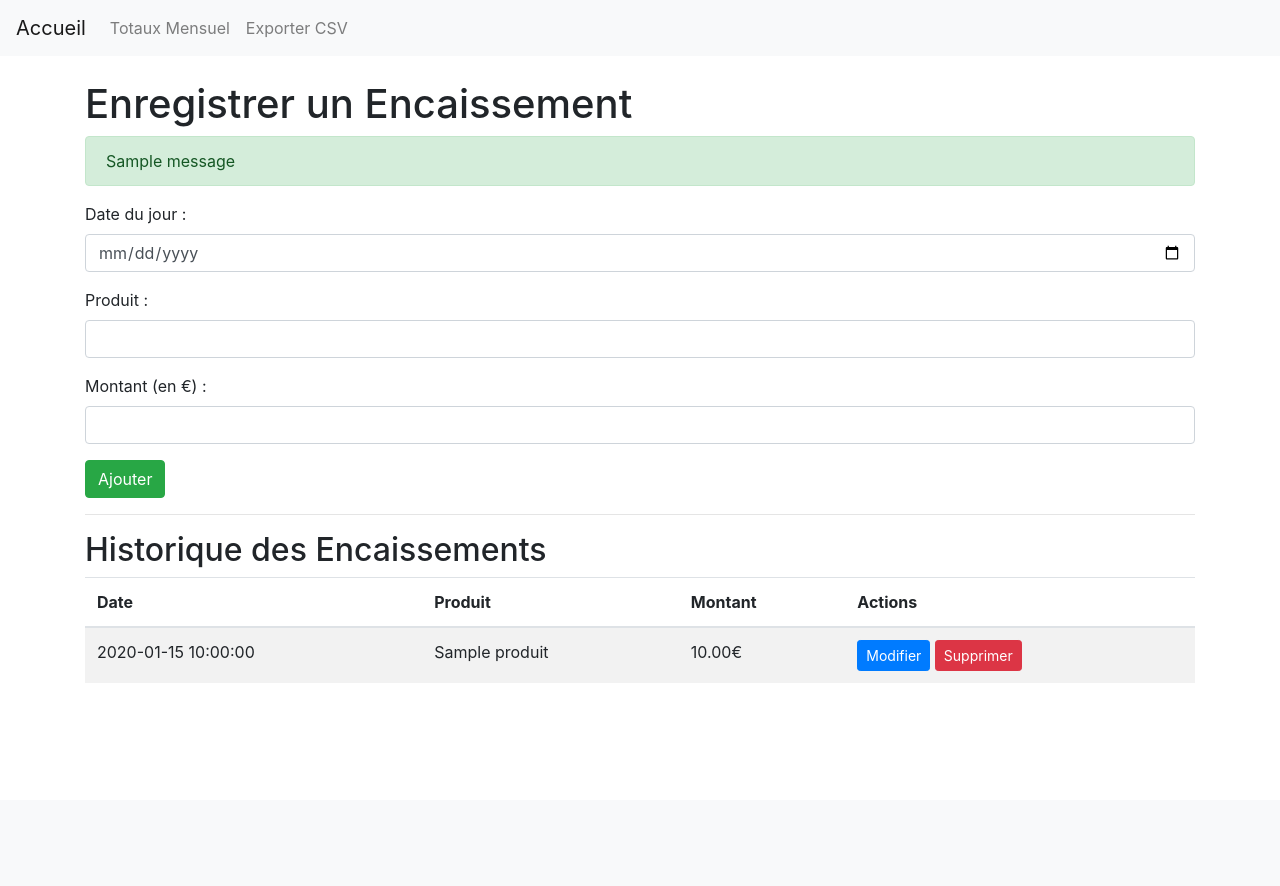
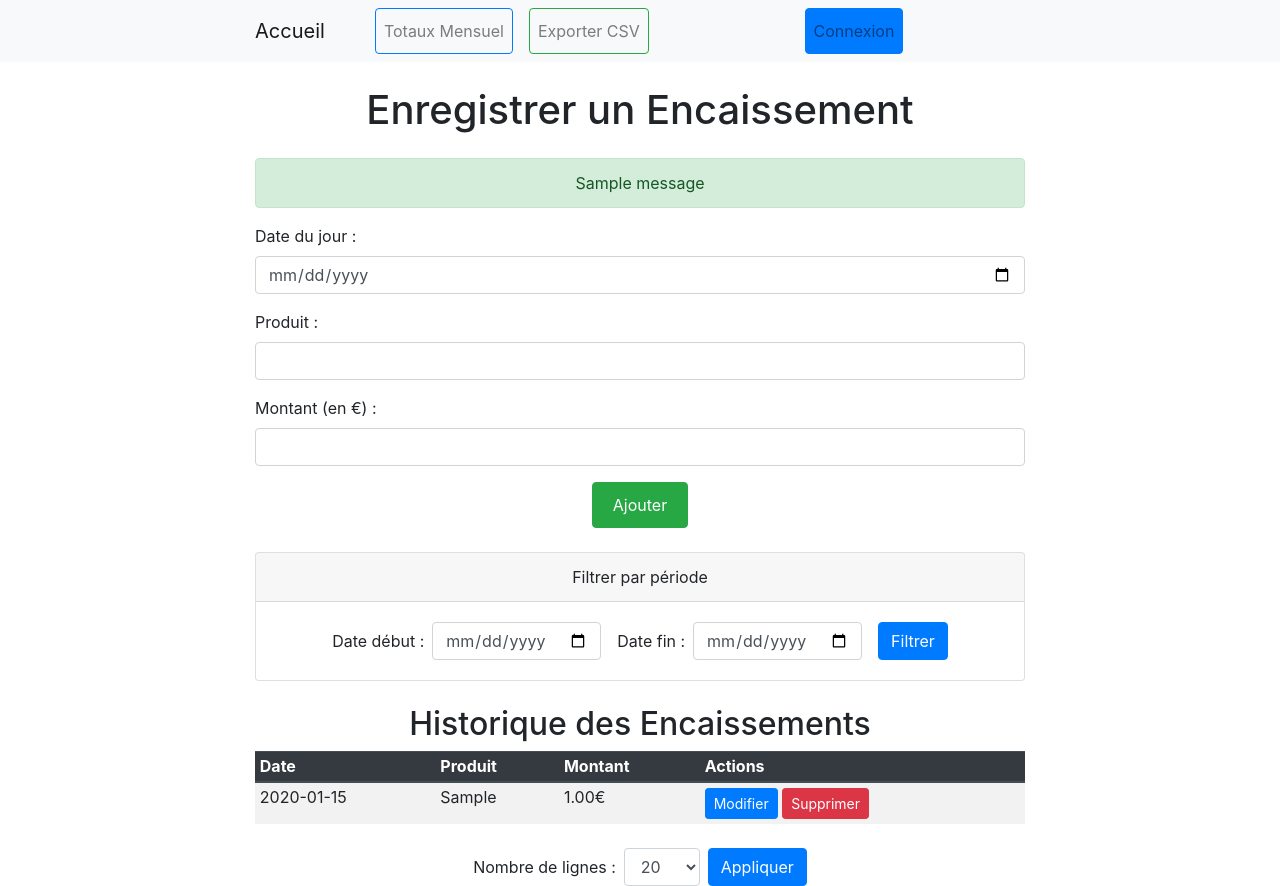
Before and after one commit to OumarFC/app-encaissement, a Flask app: template templates/index.html in a window 1280 px wide. Before the commit the page ends 671 px from the top, so only its background shows below. Run offline with Flask 3, Linux system fonts and the light colour scheme; tables that the repository leaves empty hold one stand-in row (values such as "Sample post"); the template is opened without the code that fills it: values that come from a table or form of the project are taken from there, most other values are stand-ins (such as "Sample title", 1, 10 or a date in 2020); one stand-in notice (Sample message) is shown; some libraries are stand-ins or nearby versions.

Commit message:
Ajout des fonctionnalité et le style

```diff
--- a/app.py
+++ b/app.py
@@ -1,38 +1,56 @@
 import os
-import sqlite3
-from flask import Flask, render_template, request, redirect, url_for, flash, Response
+from flask import Flask, render_template, request, redirect, url_for, flash, session, Response
+from flask_sqlalchemy import SQLAlchemy
 from datetime import date
 import csv
 import io
+from functools import wraps
+import sqlite3
 
 app = Flask(__name__, template_folder="templates")
 app.secret_key = os.environ.get('SECRET_KEY', 'votre_cle_secrete')
 
-DATABASE = 'encaissements.db'
+# Configuration de la base de données
+# Utilisez la variable d'environnement DATABASE_URL pour PostgreSQL,
+# sinon, par défaut, SQLite pour le développement local.
+#app.config['SQLALCHEMY_DATABASE_URI'] = os.environ.get('DATABASE_URL', 'sqlite:///encaissements.db')
+app.config['SQLALCHEMY_DATABASE_URI'] = os.environ.get('DATABASE_URL', 'postgresql://encaissement_user:JwxoKC6AgNPx2GYdjmSo13R0zKacCWRi@dpg-cuqrghdumphs73evdis0-a.oregon-postgres.render.com/encaissement')
+app.config['SQLALCHEMY_TRACK_MODIFICATIONS'] = False
+
+db = SQLAlchemy(app)
+
+class Encaissement(db.Model):
+    id = db.Column(db.Integer, primary_key=True)
+    date = db.Column(db.String(10), nullable=False)  # Format YYYY-MM-DD
+    produit = db.Column(db.String(100), nullable=False)
+    montant = db.Column(db.Float, nullable=False)
+
+
+def login_required(f):
+    @wraps(f)
+    def decorated_function(*args, **kwargs):
+        if not session.get('logged_in'):
+            flash("Veuillez vous connecter", "warning")
+            return redirect(url_for('login'))
+        return f(*args, **kwargs)
+    return decorated_function
 
 def get_db_connection():
-    conn = sqlite3.connect(DATABASE)
-    conn.row_factory = sqlite3.Row  # Accès aux colonnes par nom
+    conn = sqlite3.connect("encaissements.db")
+    conn.row_factory = sqlite3.Row  # Pour accéder aux colonnes par leur nom
     return conn
 
-def init_db():
-    conn = get_db_connection()
-    conn.execute('''
-        CREATE TABLE IF NOT EXISTS encaissements (
-            id INTEGER PRIMARY KEY AUTOINCREMENT,
-            date TEXT NOT NULL,
-            produit TEXT NOT NULL,
-            montant REAL NOT NULL
-        )
-    ''')
-    conn.commit()
-    conn.close()
+# Initialiser la base de données (à faire une seule fois)
+@app.before_request
+def create_tables():
+    db.create_all()
 
 @app.route('/', methods=['GET', 'POST'])
+@login_required
 def index():
     conn = get_db_connection()
     if request.method == 'POST':
-        # Récupération des données du formulaire
+        # Ajout d'un nouvel encaissement
         date_encaissement = request.form['date']
         produit = request.form['produit']
         montant = request.form['montant']
@@ -43,71 +61,102 @@
         conn.commit()
         flash("Encaissement ajouté", "success")
         return redirect(url_for('index'))
-    encaissements = conn.execute('SELECT * FROM encaissements ORDER BY date DESC').fetchall()
+
+    # Pour GET, récupération des paramètres de filtrage (seulement les dates)
+    start_date = request.args.get('start_date', '')
+    end_date = request.args.get('end_date', '')
+    try:
+        limit = int(request.args.get('limit', 20))
+    except ValueError:
+        limit = 20
+
+    # Construction de la requête selon le filtre de dates
+    query = "SELECT * FROM encaissements"
+    params = []
+    conditions = []
+    if start_date:
+        conditions.append("date >= ?")
+        params.append(start_date)
+    if end_date:
+        conditions.append("date <= ?")
+        params.append(end_date)
+    if conditions:
+        query += " WHERE " + " AND ".join(conditions)
+    query += " ORDER BY date DESC LIMIT ?"
+    params.append(limit)
+
+    encaissements = conn.execute(query, tuple(params)).fetchall()
     conn.close()
-    # Date du jour au format YYYY-MM-DD pour le champ date
+
     current_date = date.today().strftime("%Y-%m-%d")
-    return render_template('index.html', current_date=current_date, encaissements=encaissements)
+    return render_template('index.html',
+                           current_date=current_date,
+                           encaissements=encaissements,
+                           start_date=start_date,
+                           end_date=end_date,
+                           selected_limit=limit)
 
 @app.route('/edit/<int:id>', methods=['GET', 'POST'])
 def edit(id):
-    conn = get_db_connection()
-    encaissement = conn.execute('SELECT * FROM encaissements WHERE id = ?', (id,)).fetchone()
-    if encaissement is None:
+    enc = Encaissement.query.get(id)
+    if enc is None:
         flash("Encaissement non trouvé", "danger")
         return redirect(url_for('index'))
     if request.method == 'POST':
-        date_encaissement = request.form['date']
-        produit = request.form['produit']
-        montant = request.form['montant']
-        conn.execute(
-            'UPDATE encaissements SET date = ?, produit = ?, montant = ? WHERE id = ?',
-            (date_encaissement, produit, montant, id)
-        )
-        conn.commit()
-        conn.close()
+        enc.date = request.form['date']
+        enc.produit = request.form['produit']
+        enc.montant = float(request.form['montant'])
+        db.session.commit()
         flash("Encaissement modifié", "success")
         return redirect(url_for('index'))
-    conn.close()
-    return render_template('edit.html', encaissement=encaissement)
+    return render_template('edit.html', encaissement=enc)
 
 @app.route('/delete/<int:id>', methods=['POST'])
 def delete(id):
-    conn = get_db_connection()
-    conn.execute('DELETE FROM encaissements WHERE id = ?', (id,))
-    conn.commit()
-    conn.close()
-    flash("Encaissement supprimé", "info")
+    enc = Encaissement.query.get(id)
+    if enc:
+        db.session.delete(enc)
+        db.session.commit()
+        flash("Encaissement supprimé", "info")
     return redirect(url_for('index'))
 
 @app.route('/totaux', methods=['GET'])
 def totaux():
-    # Par défaut, le mois courant au format "YYYY-MM"
     mois = request.args.get('mois', date.today().strftime("%Y-%m"))
-    conn = get_db_connection()
-    total_row = conn.execute(
-        "SELECT SUM(montant) AS total FROM encaissements WHERE date LIKE ?",
-        (mois + '%',)
-    ).fetchone()
-    conn.close()
-    total = total_row["total"] if total_row["total"] is not None else 0.0
+    total = db.session.query(db.func.sum(Encaissement.montant)).filter(Encaissement.date.like(mois + '%')).scalar() or 0.0
     return render_template('totaux.html', total=total, mois=mois)
 
 @app.route('/export', methods=['GET'])
 def export():
-    conn = get_db_connection()
-    rows = conn.execute("SELECT date, produit, montant FROM encaissements ORDER BY date DESC").fetchall()
-    conn.close()
-
+    encaissements = Encaissement.query.order_by(Encaissement.date.desc()).all()
     output = io.StringIO()
     writer = csv.writer(output)
     writer.writerow(['Date', 'Produit', 'Montant'])
-    for row in rows:
-        writer.writerow([row['date'], row['produit'], "%.2f" % row['montant']])
+    for enc in encaissements:
+        writer.writerow([enc.date, enc.produit, "%.2f" % enc.montant])
     output.seek(0)
     return Response(output, mimetype="text/csv", headers={"Content-Disposition": "attachment;filename=encaissements.csv"})
 
+# Routes de connexion/déconnexion (comme précédemment)
+@app.route('/login', methods=['GET', 'POST'])
+def login():
+    if request.method == 'POST':
+        username = request.form.get('username')
+        password = request.form.get('password')
+        if username == 'admin' and password == 'password':
+            session['logged_in'] = True
+            flash("Connexion réussie", "success")
+            return redirect(url_for('index'))
+        else:
+            flash("Identifiants incorrects", "danger")
+    return render_template('login.html')
+
+@app.route('/logout')
+def logout():
+    session.clear()
+    flash("Déconnexion réussie", "info")
+    return redirect(url_for('login'))
+
 if __name__ == '__main__':
-    init_db()
     port = int(os.environ.get('PORT', 5000))
     app.run(host='0.0.0.0', port=port, debug=True)
--- a/requirements.txt
+++ b/requirements.txt
@@ -8,3 +8,5 @@
 MarkupSafe==3.0.2
 packaging==24.2
 Werkzeug==3.1.3
+flask-sqlalchemy
+psycopg2-binary
--- a/templates/index.html
+++ b/templates/index.html
@@ -4,42 +4,63 @@
   <meta charset="utf-8">
   <title>Encaissements Journaliers</title>
   <link rel="stylesheet" href="https://stackpath.bootstrapcdn.com/bootstrap/4.5.2/css/bootstrap.min.css">
+  <style>
+    .navbar-nav { flex: 1; justify-content: center; }
+    .container { max-width: 800px; }
+    .btn-custom { padding: 10px 20px; font-size: 16px; }
+    /* Réduire la hauteur des cellules du tableau */
+    table.table td, table.table th {
+    padding: 0.3rem;   /* Valeur réduite par rapport à la valeur par défaut */
+    line-height: 1.2;  /* Ajustement de la hauteur de ligne */
+  }
+  </style>
 </head>
 <body>
-  <!-- Barre de navigation -->
+  <!-- Barre de navigation centrée -->
   <nav class="navbar navbar-expand-lg navbar-light bg-light">
+    <div class="container">
       <a class="navbar-brand" href="{{ url_for('index') }}">Accueil</a>
       <div class="collapse navbar-collapse">
-      <ul class="navbar-nav mr-auto">
+        <ul class="navbar-nav mx-auto">
           <li class="nav-item">
-          <a class="nav-link" href="{{ url_for('totaux') }}">Totaux Mensuel</a>
+            <a class="nav-link btn btn-outline-primary btn-custom mx-2" href="{{ url_for('totaux') }}">Totaux Mensuel</a>
           </li>
           <li class="nav-item">
-          <a class="nav-link" href="{{ url_for('export') }}">Exporter CSV</a>
+            <a class="nav-link btn btn-outline-success btn-custom mx-2" href="{{ url_for('export') }}">Exporter CSV</a>
           </li>
         </ul>
+        <ul class="navbar-nav">
+          {% if session.logged_in %}
+          <li class="nav-item">
+            <a class="nav-link btn btn-danger btn-custom" href="{{ url_for('logout') }}">Déconnexion</a>
+          </li>
+          {% else %}
+          <li class="nav-item">
+            <a class="nav-link btn btn-primary btn-custom" href="{{ url_for('login') }}">Connexion</a>
+          </li>
+          {% endif %}
+        </ul>
+      </div>
     </div>
   </nav>
 
   <div class="container mt-4">
-    <h1>Enregistrer un Encaissement</h1>
+    <h1 class="text-center mb-4">Enregistrer un Encaissement</h1>
 
     {% with messages = get_flashed_messages(with_categories=true) %}
       {% if messages %}
         {% for category, message in messages %}
-          <div class="alert alert-{{ category }}">{{ message }}</div>
+          <div class="alert alert-{{ category }} text-center">{{ message }}</div>
         {% endfor %}
       {% endif %}
     {% endwith %}
 
-    <form method="POST" action="{{ url_for('index') }}">
-      <!-- Champ Date avec valeur par défaut -->
+    <!-- Formulaire d'ajout -->
+    <form method="POST" action="{{ url_for('index') }}" class="mx-auto">
       <div class="form-group">
         <label for="date">Date du jour :</label>
         <input type="date" class="form-control" name="date" id="date" value="{{ current_date }}" required>
       </div>
-
-      <!-- Champ Produit avec saisie libre et liste déroulante -->
       <div class="form-group">
         <label for="produit">Produit :</label>
         <input type="text" class="form-control" name="produit" id="produit" list="listeProduits" required>
@@ -47,23 +68,41 @@
           <option value="Produit A">
           <option value="Produit B">
           <option value="Produit C">
-          <!-- Ajoutez d'autres options si nécessaire -->
         </datalist>
       </div>
-
-      <!-- Champ Montant -->
       <div class="form-group">
         <label for="montant">Montant (en €) :</label>
         <input type="number" step="0.01" class="form-control" name="montant" id="montant" required>
       </div>
-
-      <button type="submit" class="btn btn-success">Ajouter</button>
+      <div class="text-center">
+        <button type="submit" class="btn btn-success btn-custom">Ajouter</button>
+      </div>
     </form>
 
-    <hr>
-    <h2>Historique des Encaissements</h2>
+    <!-- Formulaire de filtrage par période (seulement dates) -->
+    <div class="card my-4">
+      <div class="card-header text-center">
+        Filtrer par période
+      </div>
+      <div class="card-body">
+        <form method="GET" action="{{ url_for('index') }}" class="form-inline justify-content-center">
+          <div class="form-group mx-2">
+            <label for="start_date" class="mr-2">Date début :</label>
+            <input type="date" class="form-control" name="start_date" id="start_date" value="{{ start_date }}">
+          </div>
+          <div class="form-group mx-2">
+            <label for="end_date" class="mr-2">Date fin :</label>
+            <input type="date" class="form-control" name="end_date" id="end_date" value="{{ end_date }}">
+          </div>
+          <button type="submit" class="btn btn-primary mx-2">Filtrer</button>
+        </form>
+      </div>
+    </div>
+
+    <!-- Historique des encaissements -->
+    <h2 class="text-center">Historique des Encaissements</h2>
     <table class="table table-striped">
-      <thead>
+      <thead class="thead-dark">
         <tr>
           <th>Date</th>
           <th>Produit</th>
@@ -87,6 +126,24 @@
         {% endfor %}
       </tbody>
     </table>
+
+<!-- Formulaire pour sélectionner le nombre de lignes (affiché sous le tableau) -->
+<div class="mt-4 text-center">
+    <form method="GET" action="{{ url_for('index') }}" class="form-inline justify-content-center">
+      <label for="limit" class="mr-2">Nombre de lignes :</label>
+      <select name="limit" id="limit" class="form-control mr-2">
+        <option value="20" {% if selected_limit == 20 %}selected{% endif %}>20</option>
+        <option value="50" {% if selected_limit == 50 %}selected{% endif %}>50</option>
+        <option value="100" {% if selected_limit == 100 %}selected{% endif %}>100</option>
+        <option value="200" {% if selected_limit == 200 %}selected{% endif %}>200</option>
+      </select>
+      <!-- Conserver les filtres de dates actuels -->
+      <input type="hidden" name="start_date" value="{{ start_date }}">
+      <input type="hidden" name="end_date" value="{{ end_date }}">
+      <button type="submit" class="btn btn-primary">Appliquer</button>
+    </form>
+  </div>
+
   </div>
 </body>
 </html>
```
Also changed, not shown: templates/login.html (+18 -8 lines), templates/totaux.html (+36 -10 lines), encaissements.db, instance/encaissements.db (added). Lines whose indentation alone changed are shown as unchanged.
